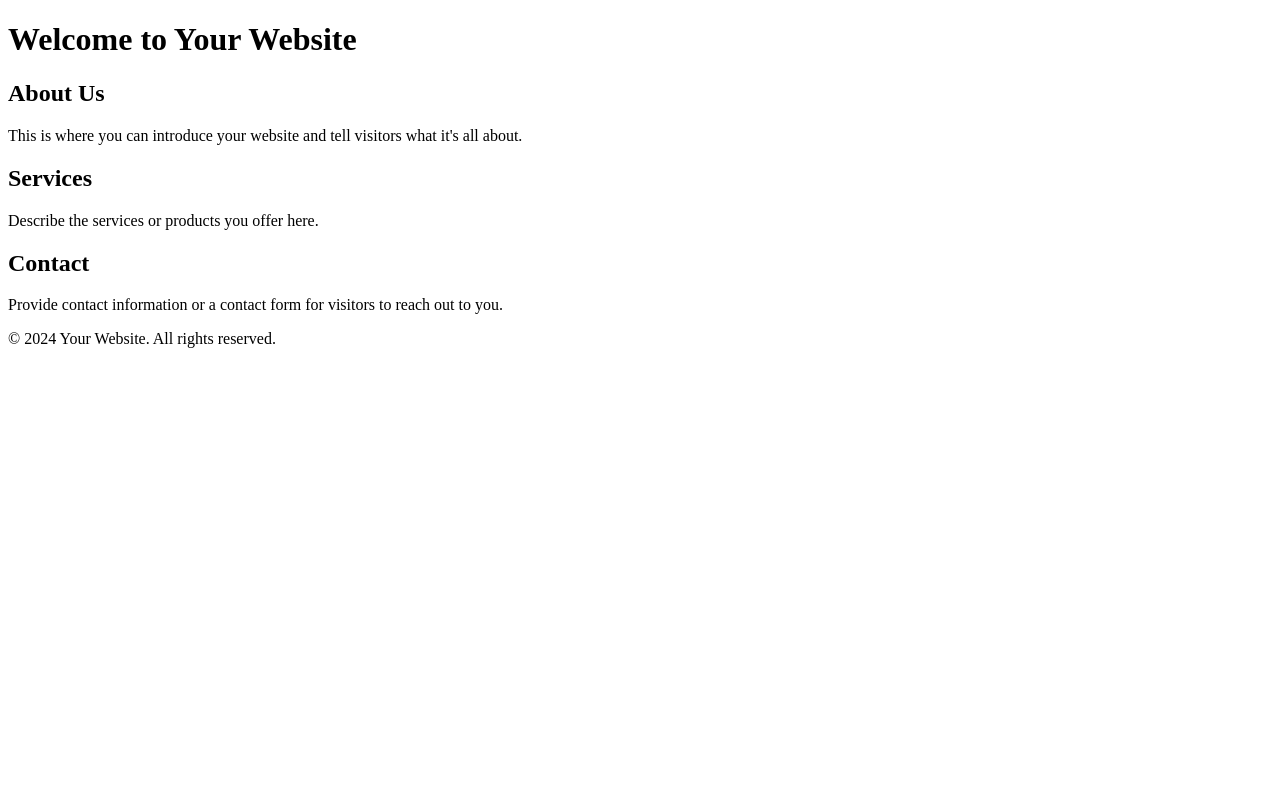
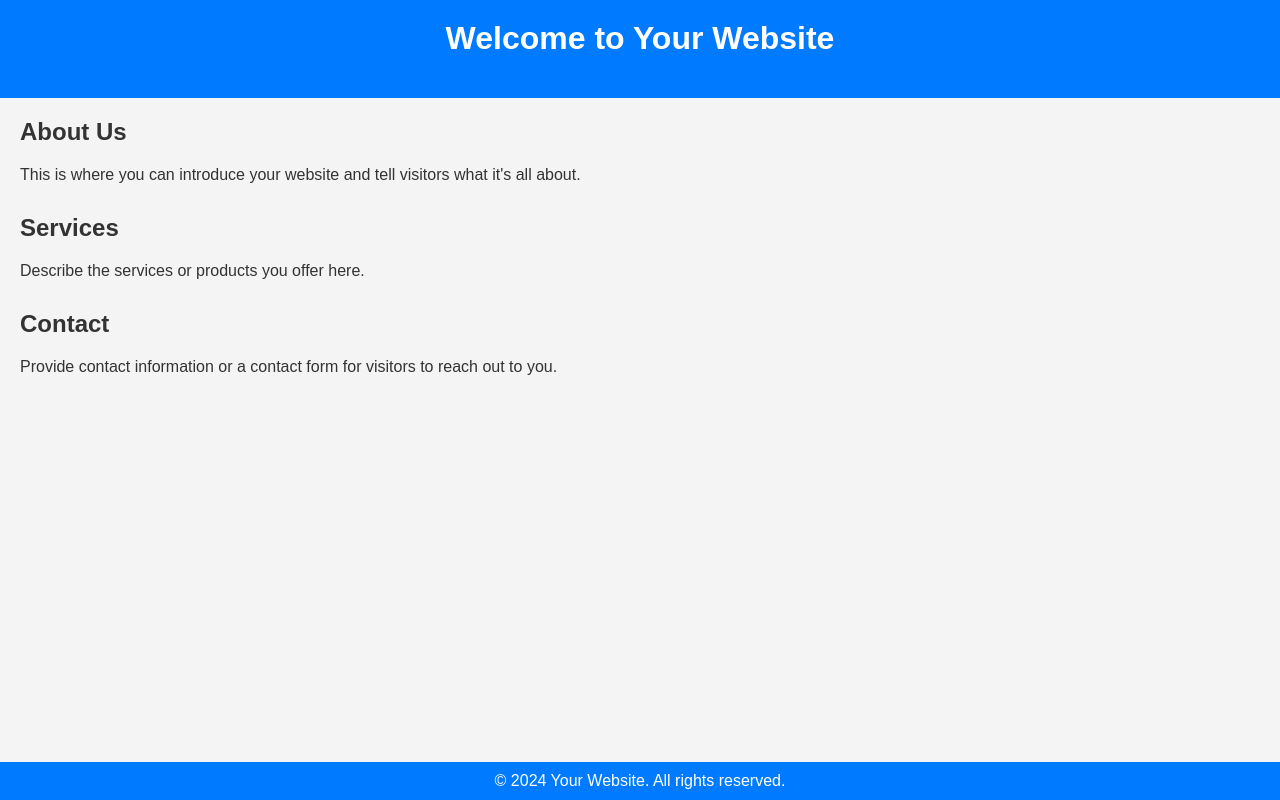
Before and after one commit to jeanneSh/jeanneSh.github.io, a plain HTML site: page index.html in a window 1280 px wide. Drawn offline with Linux system fonts and the light colour scheme.

Commit message:
Update index.html

```diff
--- a/index.html
+++ b/index.html
@@ -4,13 +4,60 @@
     <meta charset="UTF-8">
     <meta name="viewport" content="width=device-width, initial-scale=1.0">
     <title>Your Website Title</title>
-    <link rel="stylesheet" href="styles.css"> <!-- Link to your CSS file -->
+    <style>
+        body {
+            font-family: Arial, sans-serif;
+            margin: 0;
+            padding: 0;
+            background-color: #f4f4f4;
+            color: #333;
+        }
+
+        header {
+            background-color: #007bff;
+            color: #fff;
+            text-align: center;
+            padding: 20px 0;
+        }
+
+        main {
+            padding: 20px;
+        }
+
+        section {
+            margin-bottom: 30px;
+        }
+
+        h1, h2 {
+            margin-top: 0;
+        }
+
+        footer {
+            background-color: #007bff;
+            color: #fff;
+            text-align: center;
+            padding: 10px 0;
+            position: fixed;
+            bottom: 0;
+            width: 100%;
+        }
+
+        footer p {
+            margin: 0;
+        }
+
+        /* Responsive styles */
+        @media (max-width: 768px) {
+            header, footer {
+                padding: 15px 0;
+            }
+        }
+    </style>
 </head>
 <body>
 
     <header>
         <h1>Welcome to Your Website</h1>
-        <!-- Add your navigation menu here if needed -->
     </header>
 
     <main>
```
